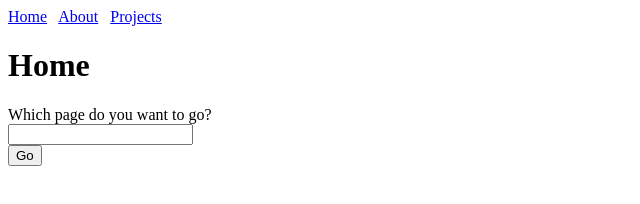
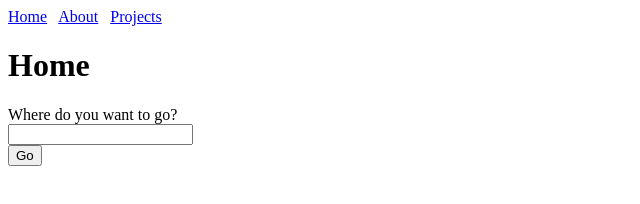
Before and after one commit to ir-rafio/Bindulogic-Hackathon-0, a website: page html/home.html in a window 1280 px wide. Shown: the full height of the page, 0-640 px from the left. Drawn offline with Linux system fonts and the light colour scheme.

Commit message:
changed text

```diff
--- a/html/home.html
+++ b/html/home.html
@@ -13,7 +13,7 @@
 
   <h1>Home</h1>
   <form action="/" method="GET">
-    <label for="location">Which page do you want to go?</label><br>
+    <label for="location">Where do you want to go?</label><br>
     <input id="location" name="location"></input>
     <br>
     <button type="submit">Go</button>
```
